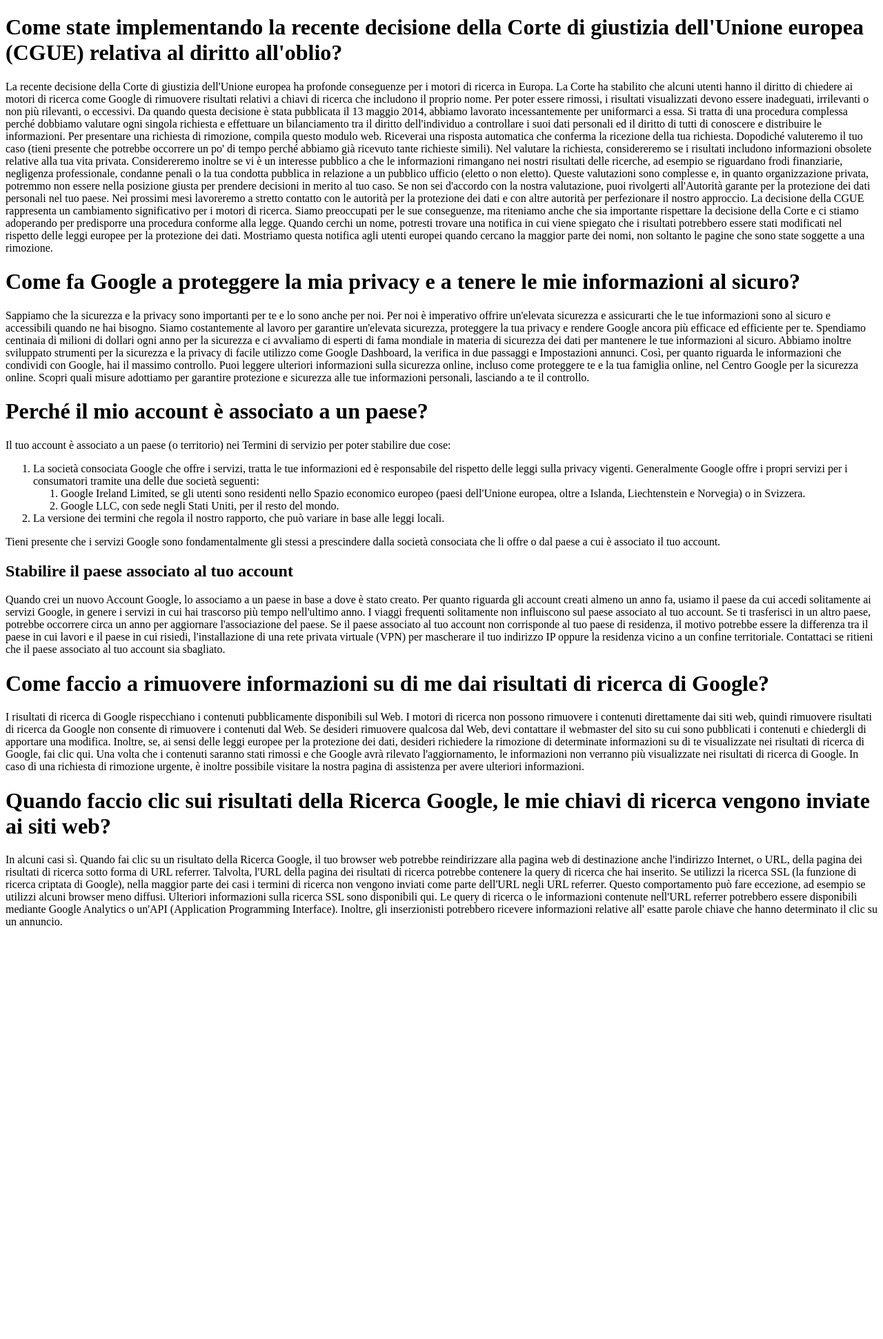
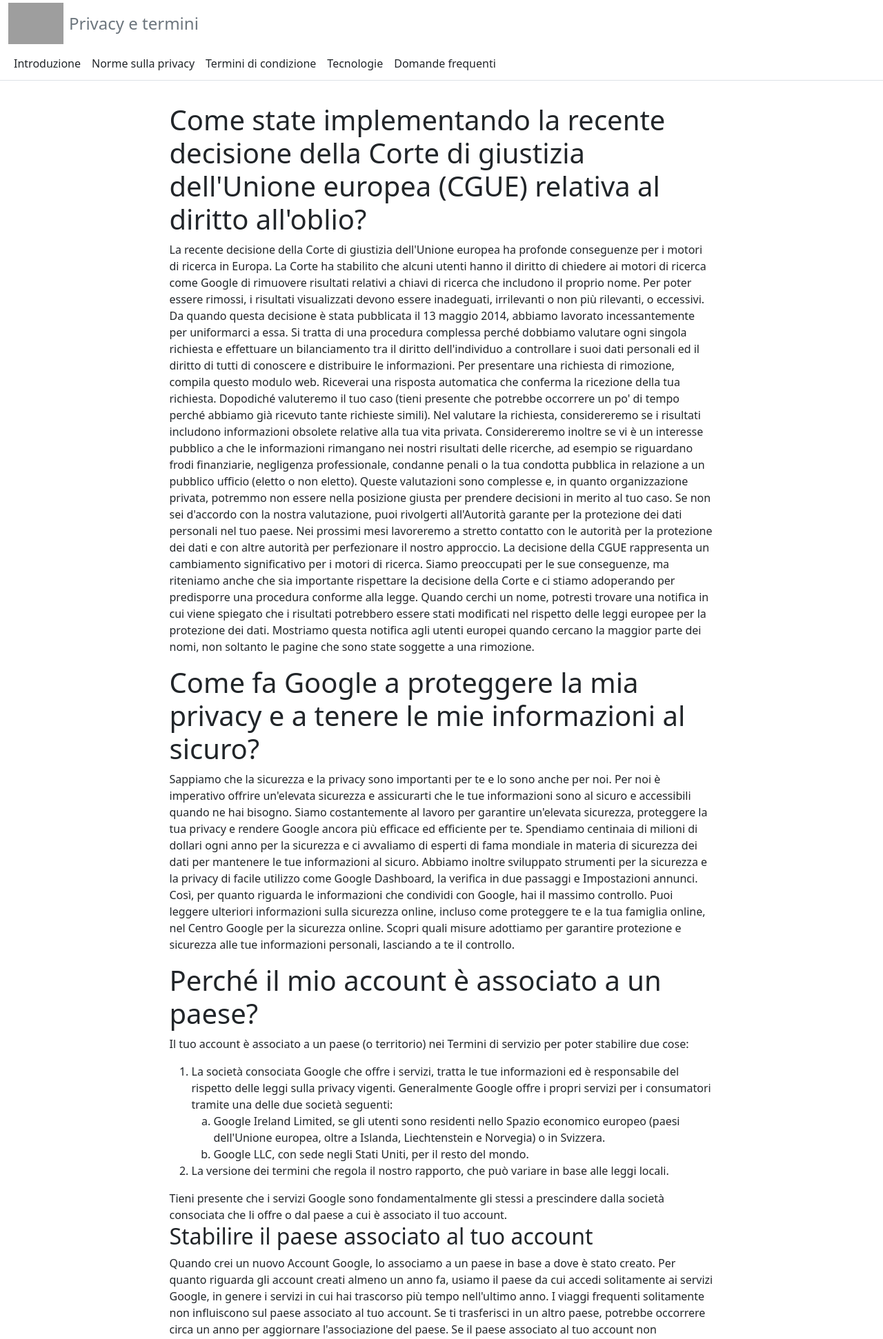
Before and after one commit to Riki420/php-google-faq, a PHP site: page / in a window 1280 px wide. Shown: the top 1942 px of the page at 69% size. Before the commit the page ends 1342 px from the top, so only its background shows below. Run offline with PHP 8.4, Linux system fonts and the light colour scheme; grey boxes are pictures that could not be loaded.

Commit message:
add header and navbar

```diff
--- /dev/null
+++ b/css/style.css
@@ -0,0 +1,11 @@
+.logo {
+  width: 80px;
+}
+
+.pt-150 {
+  padding-top: 150px;
+}
+
+.georgia {
+  list-style-type: lower-alpha;
+}
--- a/index.php
+++ b/index.php
@@ -24,7 +24,7 @@
                             <ol>
                                 <li>
                                     La società consociata Google che offre i servizi, tratta le tue informazioni ed è responsabile del rispetto delle leggi sulla privacy vigenti. Generalmente Google offre i propri servizi per i consumatori tramite una delle due società seguenti:
-                                    <ol>
+                                    <ol class='georgia'>
                                         <li>Google Ireland Limited, se gli utenti sono residenti nello Spazio economico europeo (paesi dell'Unione europea, oltre a Islanda, Liechtenstein e Norvegia) o in Svizzera.</li>
                                         <li>Google LLC, con sede negli Stati Uniti, per il resto del mondo.</li>
                                     </ol>
@@ -52,19 +52,71 @@
 
 <!DOCTYPE html>
 <html lang="en">
+
 <head>
     <meta charset="UTF-8">
     <meta http-equiv="X-UA-Compatible" content="IE=edge">
     <meta name="viewport" content="width=device-width, initial-scale=1.0">
     <title>PHP Google FAQ</title>
+    <link href="https://cdn.jsdelivr.net/npm/bootstrap@5.1.1/dist/css/bootstrap.min.css" rel="stylesheet" integrity="sha384-F3w7mX95PdgyTmZZMECAngseQB83DfGTowi0iMjiWaeVhAn4FJkqJByhZMI3AhiU" crossorigin="anonymous">
+    <link rel="stylesheet" href="./css/style.css">
 </head>
+
 <body>
+    <div class="position-fixed bg-white w-100">
+        <!--Header Top-->
+        <header class="py-1">
+            <div class="container-fluid d-flex flex-wrap justify-content-between">
+                <div class="col-12 col-lg-auto mb-3 mb-lg-0">
+                    <a href="/" class="d-flex align-items-center mb-3 mb-lg-0 me-lg-auto text-dark text-decoration-none">
+                        <img src="https://upload.wikimedia.org/wikipedia/commons/thumb/2/2f/Google_2015_logo.svg/1920px-Google_2015_logo.svg.png" alt="google.logo" class="img-fluid logo me-2">
+                        <span class="fs-4 text-muted">Privacy e termini</span>
+                    </a>
+                </div>
+                <div class="col-12 col-lg-auto mb-3 mb-lg-0">
+
+
+                </div>
+            </div>
+        </header>
+        <!--Navbar-->
+        <nav class="py-1 border-bottom">
+            <div class="container-fluid d-flex flex-wrap">
+                <ul class="nav me-auto">
+                    <li class="nav-item"><a href="#" class="nav-link link-dark px-2 active" aria-current="page">Introduzione</a></li>
+                    <li class="nav-item"><a href="#" class="nav-link link-dark px-2">Norme sulla privacy</a></li>
+                    <li class="nav-item"><a href="#" class="nav-link link-dark px-2">Termini di condizione</a></li>
+                    <li class="nav-item"><a href="#" class="nav-link link-dark px-2">Tecnologie</a></li>
+                    <li class="nav-item"><a href="#" class="nav-link link-dark px-2">Domande frequenti</a></li>
+                </ul>
+            </div>
+        </nav>
+    </div>
+    <main class="pt-150">
+        <div class="container">
+            <div class="row">
+                <div class="col">
+                    <div class="container w-75">
+                        <div class="row">
+                            <div class="col">
                                 <!--Ciclo sull'array FAQS per ogni faq dentro di esso-->
                                 <?php for ($i = 0; $i < count($faqs); $i++) { ?>
+
                                     <!--Stampo il risultato tramite la chiave--->
                                     <h1><? echo $faqs[$i]['title'] ?></h1>
                                     <p><? echo $faqs[$i]['paragraph'] ?></p>
 
                                 <?php } ?>
+                            </div>
+                        </div>
+                    </div>
+
+                </div>
+            </div>
+        </div>
+    </main>
+
+
 </body>
+
 </html>
```
Lines whose indentation alone changed are shown as unchanged.
